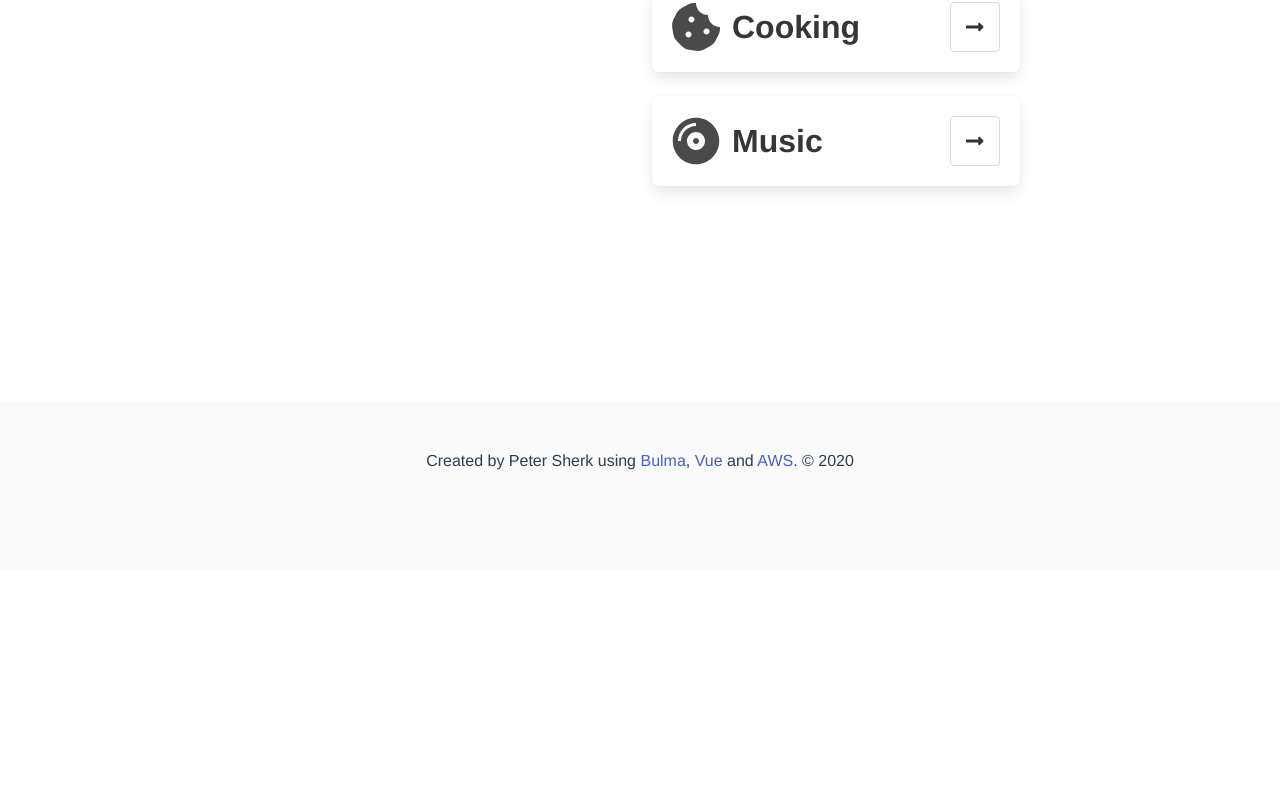
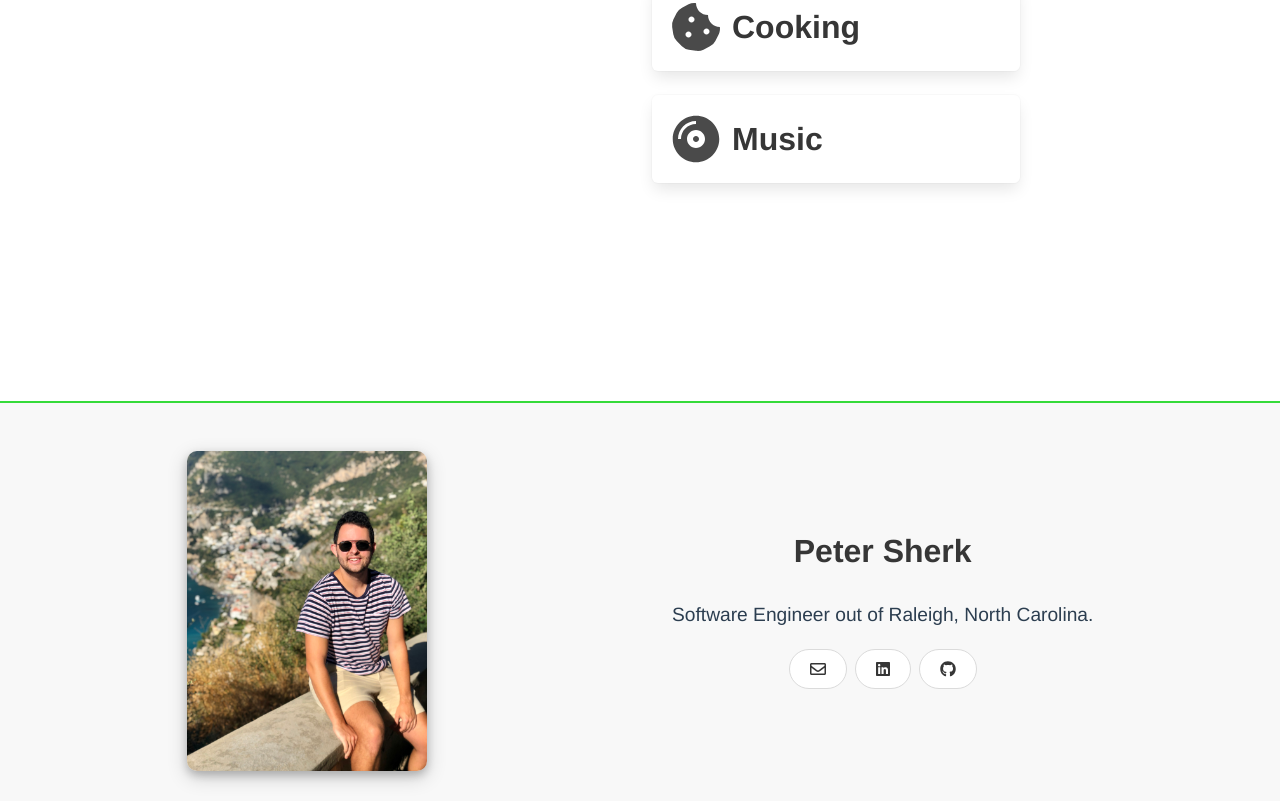
Before and after one commit to PeterSherk/vue-website, a Vue app in the folder website/: page / in a window 1280 px wide. Shown: the part 399-1200 px from the top of the page. Before the commit the page ends 968 px from the top, so only its background shows below. Built offline with nearby package versions, Linux system fonts and the light colour scheme.

Commit message:
Finished banner, and added splash pages for under development

```diff
--- a/website/package.json
+++ b/website/package.json
@@ -10,6 +10,11 @@
     "lint": "vue-cli-service lint"
   },
   "dependencies": {
+    "@fortawesome/fontawesome-svg-core": "^1.2.26",
+    "@fortawesome/free-brands-svg-icons": "^5.12.0",
+    "@fortawesome/free-regular-svg-icons": "^5.12.0",
+    "@fortawesome/free-solid-svg-icons": "^5.12.0",
+    "@fortawesome/vue-fontawesome": "^0.1.9",
     "bulma": "^0.8.0",
     "core-js": "^3.4.4",
     "register-service-worker": "^1.6.2",
--- a/website/public/index.html
+++ b/website/public/index.html
@@ -6,7 +6,6 @@
     <meta name="viewport" content="width=device-width,initial-scale=1.0">
     <link rel="icon" href="favicon.ico">
     <title>Peter D. Sherk</title>
-    <script defer src="https://use.fontawesome.com/releases/v5.3.1/js/all.js"></script>
   </head>
   <body>
     <noscript>
--- a/website/src/App.vue
+++ b/website/src/App.vue
@@ -2,7 +2,7 @@
   <div id="app">
     <nav class="navbar" role="navigation" aria-label="main navigation">
       <div class="navbar-brand">
-        <a class="navbar-item" href="https://bulma.io">
+        <a class="navbar-item">
           <router-link to="/"><img src="favicon.ico" width="28" height="28" alt="Logo"></router-link>
         </a>
 
@@ -21,9 +21,6 @@
           <router-link class="navbar-item navbar__underline-remove" to="/about">
             About
           </router-link>
-          <a class="navbar-item navbar__underline-remove" href="https://github.com/PeterSherk" target="_blank">
-            GitHub
-          </a>
           <a class="navbar-item navbar__underline-remove" href="docs/resume_peter_sherk.pdf" target="_blank">
             Resume
           </a>
--- a/website/src/components/Coding.vue
+++ b/website/src/components/Coding.vue
@@ -1,8 +1,19 @@
 <template>
-  <div class="coding">
-    <h1>Hi Coding</h1>
+  <div id="coding">
+    <WorkInProgress/>
   </div>
 </template>
 
+<script lang="ts">
+import WorkInProgress from '@/views/WorkInProgress.vue'
+
+export default {
+  name: 'coding',
+  components: {
+    WorkInProgress
+  }
+}
+</script>
+
 <style lang="scss">
 </style>
--- a/website/src/components/Cooking.vue
+++ b/website/src/components/Cooking.vue
@@ -1,8 +1,19 @@
 <template>
-  <div class="cooking">
-    <h1>Hi Cooking</h1>
+  <div id="cooking">
+    <WorkInProgress/>
   </div>
 </template>
 
+<script lang="ts">
+import WorkInProgress from '@/views/WorkInProgress.vue'
+
+export default {
+  name: 'cooking',
+  components: {
+    WorkInProgress
+  }
+}
+</script>
+
 <style lang="scss">
 </style>
--- a/website/src/components/IconTile.vue
+++ b/website/src/components/IconTile.vue
@@ -2,20 +2,11 @@
     <div class="level is-mobile">
         <div class="level-left">
             <div class="level-item">
-                <i :class="icon" class="fas fa-3x"></i>
+                <font-awesome-icon :icon="['fas', icon]" size="3x" />
             </div>
             <div class="level-item">
                 <h1 class="title">{{tileTitle}}</h1>
             </div>
-        </div>
-        <div class="level-right">
-            <router-link :to="route">
-                <button class="button is-medium is-fullwidth">
-                    <span class="icon is-medium">
-                        <i class="fas fa-long-arrow-alt-right"></i>
-                    </span>
-                </button>
-            </router-link>
         </div>
     </div>
 </template>
@@ -26,8 +17,7 @@ import { Component, Prop, Vue } from 'vue-property-decorator'
 @Component
 export default class IconTile extends Vue {
   @Prop({ default: 'Default Title' }) private tileTitle!: string;
-  @Prop({ default: 'fa-exclamation-triangle' }) private icon!: string;
-  @Prop({ default: '/' }) private route!: string;
+  @Prop({ default: 'exclamation-triangle' }) private icon!: string;
 }
 </script>
 
--- a/website/src/components/Music.vue
+++ b/website/src/components/Music.vue
@@ -1,8 +1,16 @@
 <template>
-  <div class="music">
-    <h1>Hi Music</h1>
+  <div id="music">
+    <WorkInProgress/>
   </div>
 </template>
 
-<style lang="scss">
-</style>
+<script lang="ts">
+import WorkInProgress from '@/views/WorkInProgress.vue'
+
+export default {
+  name: 'music',
+  components: {
+    WorkInProgress
+  }
+}
+</script>
--- a/website/src/main.ts
+++ b/website/src/main.ts
@@ -3,6 +3,15 @@ import App from './App.vue'
 import './registerServiceWorker'
 import router from './router'
 import 'bulma/css/bulma.css'
+import { library } from '@fortawesome/fontawesome-svg-core'
+import { faLaptopCode, faCookieBite, faCompactDisc } from '@fortawesome/free-solid-svg-icons'
+import { faEnvelope } from '@fortawesome/free-regular-svg-icons'
+import { faLinkedin, faGithub } from '@fortawesome/free-brands-svg-icons'
+import { FontAwesomeIcon } from '@fortawesome/vue-fontawesome'
+
+library.add(faLaptopCode, faCookieBite, faCompactDisc, faEnvelope, faLinkedin, faGithub)
+
+Vue.component('font-awesome-icon', FontAwesomeIcon)
 
 Vue.config.productionTip = false
 
--- a/website/src/views/About.vue
+++ b/website/src/views/About.vue
@@ -1,8 +1,11 @@
 <template>
-  <div class="about">
-    <h1>Hi Meg</h1>
+  <div id="about" class="about__full-height">
+    <h1>About content here</h1>
   </div>
 </template>
 
 <style lang="scss">
+  .about__full-height {
+    min-height: calc(100vh - 3.25rem);
+  }
 </style>
--- a/website/src/views/Banner.vue
+++ b/website/src/views/Banner.vue
@@ -1,4 +1,5 @@
 <template>
+    <div>
         <section class="hero is-fullheight-with-navbar">
             <!-- Hero content: will be in the middle -->
             <div class="hero-body">
@@ -15,15 +16,15 @@
                         <div class="column is-4 is-narrow-tablet is-narrow-mobile">
                             <div class="tile is-ancestor">
                                 <div class="tile is-vertical is-parent">
-                            <div id="coding" class="tile is-child box">
-                                <IconTile tileTitle="Coding" icon="fa-laptop-code" route="/coding"/>
-                            </div>
-                            <div class="tile is-child box">
-                                <IconTile tileTitle="Cooking" icon="fa-cookie-bite" route="/cooking"/>
-                            </div>
-                            <div class="tile is-child box">
-                                <IconTile tileTitle="Music" icon="fa-compact-disc" route="/music"/>
-                            </div>
+                                    <router-link to="/coding" tag="div" class="tile is-child box banner__box">
+                                        <IconTile tileTitle="Coding" icon="laptop-code"/>
+                                    </router-link>
+                                    <router-link to="/cooking" tag="div" class="tile is-child box banner__box">
+                                        <IconTile tileTitle="Cooking" icon="cookie-bite"/>
+                                    </router-link>
+                                    <router-link to="/music" tag="div" class="tile is-child box banner__box">
+                                        <IconTile tileTitle="Music" icon="compact-disc"/>
+                                    </router-link>
                                 </div>
                             </div>
                         </div>
@@ -31,6 +32,38 @@
                 </div>
             </div>
         </section>
+        <!-- Possibly move this to View. Photo with links. -->
+        <div class="bio__border"></div>
+        <section class="section" style="background-color: #F8F8F8">
+            <div class="container">
+                <div class="level">
+                    <div class="level-item has-text-centered">
+                        <img class="head" src="../../public/img/positano.jpeg">
+                    </div>
+                    <div class="level-item has-text-centered">
+                        <div class="content">
+                            <p class="title">Peter Sherk</p>
+                            <p style="font-size: 1.2em;">
+                                Software Engineer out of Raleigh, North Carolina.
+                            </p>
+                            <div style="justify-content: center" class="buttons">
+                                <button class="button is-rounded" @click="openLink('mailto:psherk95@gmail.com')">
+                                    <font-awesome-icon :icon="['far', 'envelope']" />
+                                </button>
+                                <button class="button is-rounded" @click="openLink('https://www.linkedin.com/in/peter-sherk', true)">
+                                    <font-awesome-icon :icon="['fab', 'linkedin']" />
+                                </button>
+                                <button class="button is-rounded" @click="openLink('https://github.com/PeterSherk', true)">
+                                    <font-awesome-icon :icon="['fab', 'github']" />
+                                </button>
+                            </div>
+                        </div>
+                    </div>
+                </div>
+            </div>
+        </section>
+        <div class="bio__border" style="margin-bottom: 4em;"></div>
+    </div>
 </template>
 
 <script lang="ts">
@@ -41,19 +74,32 @@ export default {
   name: 'banner',
   components: {
     IconTile
+  },
+  methods: {
+    openLink: (link: string, newTab: boolean) => {
+      window.open(link, newTab ? '_blank' : '_parent')
+    }
   }
 }
 </script>
 
 <style lang="scss">
-    .banner__box-hand {
-        cursor: pointer;
+    .head {
+        width:240px;
+        height:320px;
+        box-shadow: 0 4px 8px 0 rgba(0, 0, 0, 0.2), 0 6px 20px 0 rgba(0, 0, 0, 0.19);
+        border-radius: 10px;
     }
-    .box {
+    .banner__box {
         transition: all .2s ease-in-out;
     }
-    .box:hover{
+    .banner__box:hover{
         cursor: pointer;
         transform: scale(1.1);
     }
+
+    .bio__border {
+        background-color: #35db3a;
+        height: 2px;
+    }
 </style>
--- a/website/src/views/Home.vue
+++ b/website/src/views/Home.vue
@@ -5,7 +5,6 @@
 </template>
 
 <script>
-// @ is an alias to /src
 import Banner from '@/views/Banner.vue'
 
 export default {
--- /dev/null
+++ b/website/src/views/WorkInProgress.vue
@@ -0,0 +1,11 @@
+<template>
+    <div class="hero is-fullheight-with-navbar">
+      <div class="hero-body">
+        <div class="container has-text-centered">
+          <i style="width: 150px; height: 150px; color:#FF9436;" class="fas fa-toolbox"></i>
+          <h1 class="title">Page under development</h1>
+          <h2 class="subtitle">New content is always updated as soon as possible!</h2>
+        </div>
+      </div>
+    </div>
+</template>
```
Also changed, not shown: website/public/img/positano.jpeg (added), 1 other file (tests, documents, lock files or other folders). Lines whose indentation alone changed are shown as unchanged.
